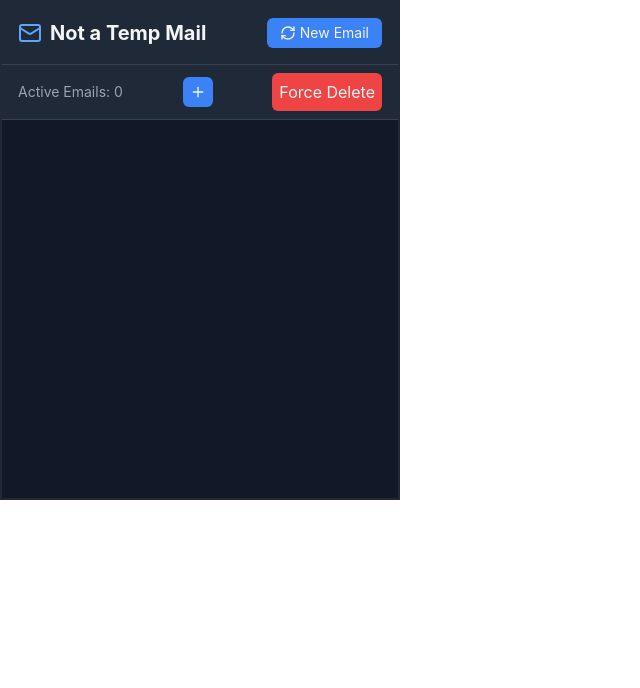
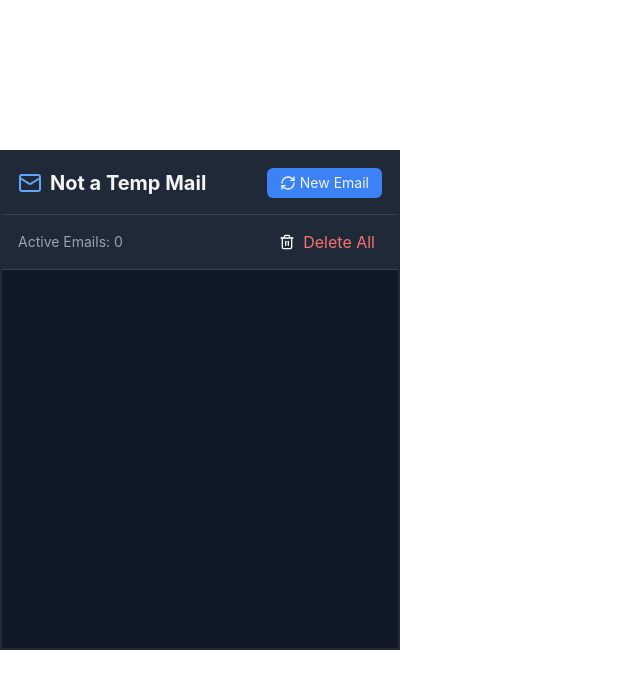
Before and after one commit to Tsurya06/not-a-temp-mail, a React (Vite) app: page / in a window 1280 px wide. Shown: the top 688 px of the page, without its empty margins (0-640 px from the left). Built offline with nearby package versions, Linux system fonts and the light colour scheme.

Commit message:
redux conversion done

```diff
--- a/index.html
+++ b/index.html
@@ -5,19 +5,6 @@
     <meta name="viewport" content="width=device-width, initial-scale=1.0" />
     <link href="./src/output.css" rel="stylesheet">
     <title>Not a Temp Mail</title>
-    <style>
-      body {
-        width: 400px;
-        height: 600px;
-        margin: 0;
-        padding: 0;
-        overflow: hidden;
-      }
-      #root {
-        width: 100%;
-        height: 100%;
-      }
-    </style>
   </head>
   <body>
     <div id="root"></div>
--- a/src/App.tsx
+++ b/src/App.tsx
@@ -1,17 +1,21 @@
 import { useEffect, useMemo, useState } from "react";
-import { Plus } from "lucide-react";
+import {  Trash2 } from "lucide-react";
 import { EmailTab } from "./components/EmailTab";
 import { Header } from "./components/Header";
 import { MessageView } from "./components/MessageView";
 import { toast, ToastContainer } from "react-toastify";
 import { useEmail } from "./hooks/useEmail";
 import { Message } from "./types/email";
+import { deleteEmail } from "./store/slices/emailSlice";
+import { useAppDispatch } from "./store/store";
 
 const STORAGE_KEY = import.meta.env.VITE_STORAGE_KEY;
 
 export default function App() {
-  const { emails, loading, fetchEmails, createEmail, removeEmail } = useEmail();
+  const { emails, loading, fetchEmails, createEmail, removeEmail, getMessage } = useEmail();
+  const dispatch = useAppDispatch();
   const [selectedMessage, setSelectedMessage] = useState<Message | null>(null);
+  const [isDeleting, setIsDeleting] = useState(false);
 
   const emailIds = useMemo(() => emails.map(email => email.id).join(','), [emails]);
 
@@ -41,9 +45,11 @@ export default function App() {
     }
   };
 
-
-  const handleMessageSelect = async (message: Message) => {
-    setSelectedMessage(message);
+  const handleMessageSelect = async (message: Message, token?: string) => {
+    if (message.id && token) {
+      const fullMessage = await getMessage(message.id, token);
+      setSelectedMessage(fullMessage);
+    }
   };
 
   const deleteAccount = async (addressId: string) => {
@@ -54,13 +60,51 @@ export default function App() {
       toast.error("Failed to delete email account.");
     }
   };
-  const forceDelete = () => {
+  const forceDelete = async () => {
+    setIsDeleting(true);
+    try {
+      const emailPromises = emails.map(async (email) => {
+        try {
+          await removeEmail(email.id, email.token as string);
+          dispatch(deleteEmail(email.id));
+          return true;
+        } catch (error) {
+          console.error('Error deleting email:', error);
+          return false;
+        }
+      });
+
+      // Wait for all deletion operations to complete
+      const results = await Promise.all(emailPromises);
+
+      // Count successful deletions
+      const successCount = results.filter(result => result).length;
+
+      // Clear local storage
       localStorage.setItem(STORAGE_KEY, JSON.stringify([]));
-    toast.success("Local storage cleared successfully!");
+
+      // Update state
+
+
+      // Show appropriate message
+      if (successCount === emails.length) {
+        toast.success(`Successfully deleted all ${successCount} email accounts!`);
+      } else {
+        toast.warning(`Deleted ${successCount} out of ${emails.length} email accounts.`);
+      }
+
+    } catch (error) {
+      console.error('Error in force delete:', error);
+      toast.error("Failed to clear storage and delete emails.");
+    } finally {
+      setIsDeleting(false);
+    }
   };
 
+
   return (
-    <><ToastContainer />
+    <>
+      <ToastContainer />
       <div className="w-[400px] h-[500px] bg-gray-900 text-gray-100 flex flex-col border-2 border-gray-800 rounded-m">
         <Header onGenerateEmail={() => generateEmail()} loading={loading} />
 
@@ -69,19 +113,17 @@ export default function App() {
             Active Emails: {emails.length}
           </span>
           <button
-          onClick={generateEmail}
-          disabled={loading}
-          className="p-1.5 bg-blue-500 hover:bg-blue-600 disabled:bg-blue-800 rounded-md"
-          title="Add New Email"
+            onClick={forceDelete}
+            disabled={isDeleting || emails.length === 0}
+            className="p-1.5 hover:bg-gray-700 rounded text-red-400 hover:text-red-300 cursor-pointer"
           >
-          <Plus className="w-4 h-4" />
-        </button>
-        <button
-          onClick={forceDelete}
-          className="p-1.5 bg-red-500 hover:bg-red-600 rounded-md"
-          title="Force Delete"
-        >
-          Force Delete
+            {isDeleting ? (
+              'Deleting...'
+            ) : (
+              <div className="flex items-center gap-2">
+                <Trash2 className="w-4 h-4 text-white" />Delete All
+              </div>
+            )}
           </button>
         </div>
 
@@ -91,7 +133,7 @@ export default function App() {
               key={email.id}
               email={email}
               onDelete={() => deleteAccount(email.id)}
-            onMessageSelect={handleMessageSelect}
+              onMessageSelect={(message) => handleMessageSelect(message, email?.token)}
             />
           ))}
         </div>
--- a/src/hooks/useEmail.ts
+++ b/src/hooks/useEmail.ts
@@ -3,6 +3,7 @@ import { emailService } from '../services/emailService';
 
 import { addEmail, deleteEmail, setEmails, setError, setLoading } from '../store/slices/emailSlice';
 import { useAppDispatch, useAppSelector } from '../store/store';
+import { Email } from '../types/email';
 
 export const useEmail = () => {
   const dispatch = useAppDispatch();
@@ -50,17 +51,13 @@ export const useEmail = () => {
       const response = await emailService.createEmail(address, password);
 
       // Ensure we have all required fields before dispatching
-      const emailData = {
+      const emailData : Email= {
         id: response.id,
         address: address,
         token: response.token,
-        from: '',
-        to: '',
-        subject: '',
-        body: '',
         createdAt: new Date().toISOString()
       };
-
+      console.log(emailData);
       dispatch(addEmail(emailData));
       return emailData;
     } catch (error) {
--- a/src/index.css
+++ b/src/index.css
@@ -6,6 +6,8 @@ body {
   width: 400px;
   height: 500px;
   margin: 0;
+  padding: 0;
+  overflow: hidden;
   font-family: -apple-system, BlinkMacSystemFont, 'Segoe UI', Roboto, Oxygen,
     Ubuntu, Cantarell, 'Open Sans', 'Helvetica Neue', sans-serif;
 }
--- a/src/services/emailService.ts
+++ b/src/services/emailService.ts
@@ -1,5 +1,5 @@
 import { api } from '../api/axios.config';
-import { DomainResponse, Email, MessageResponse } from '../types/email';
+import { DomainResponse, Email, Message, MessageResponse } from '../types/email';
 
 export const emailService = {
   getEmails: (token: string) => api.get<MessageResponse[]>('/messages',{
@@ -28,10 +28,6 @@ export const emailService = {
         id: response.data.id,
         address: response.data.address,
         token: tokenResponse.data.token,
-        // from: '',
-        // to: '',
-        // subject: '',
-        // body: '',
         createdAt: new Date().toISOString()
       };
     } catch (error) {
@@ -44,7 +40,7 @@ export const emailService = {
       Authorization: `Bearer ${token}`,
     },
   }),
-  getEmail: (id: string, token: string) => api.get<Email>(`/messages/${id}`, {
+  getEmail: (id: string, token: string) => api.get<Message>(`/messages/${id}`, {
     headers: {
       Authorization: `Bearer ${token}`,
     },
--- a/src/store/slices/emailSlice.ts
+++ b/src/store/slices/emailSlice.ts
@@ -43,13 +43,14 @@ const emailSlice = createSlice({
       state.error = action.payload;
       state.loading = false;
     },
-    // setCurrentEmail: (state, action: PayloadAction<Email>) => {
-    //   state.currentEmail = action.payload;
-    // },
-    // clearCurrentEmail: (state) => {
-    //   state.currentEmail = null;
-    // },
+    setCurrentEmail: (state, action: PayloadAction<Email>) => {
+      state.currentEmail = action.payload;
+    },
+    clearCurrentEmail: (state) => {
+      state.currentEmail = null;
+    },
     addEmail: (state, action: PayloadAction<Email>) => {
+        console.log("action.payload",action.payload);
       state.emails.unshift(action.payload);
     },
     deleteEmail: (state, action: PayloadAction<string>) => {
@@ -62,8 +63,8 @@ export const {
   setEmails,
   setLoading,
   setError,
-//   setCurrentEmail,
-//   clearCurrentEmail,
+  setCurrentEmail,
+  clearCurrentEmail,
   addEmail,
   deleteEmail,
 } = emailSlice.actions;
--- a/src/utils/localStorage.ts
+++ b/src/utils/localStorage.ts
@@ -20,7 +20,7 @@ export const loadState = (): LocalStorageState | undefined => {
 export const saveState = (state: LocalStorageState) => {
   try {
     const serializedState = JSON.stringify(state);
-    console.log('Saving state to localStorage', serializedState,STORAGE_KEY);
+    // console.log('Saving state to localStorage', serializedState,STORAGE_KEY);
     localStorage.setItem(STORAGE_KEY, serializedState);
   } catch (err) {
     // Ignore write errors
```
Also changed, not shown: src/types/email.ts (+4 -4 lines). Lines whose indentation alone changed are shown as unchanged.
